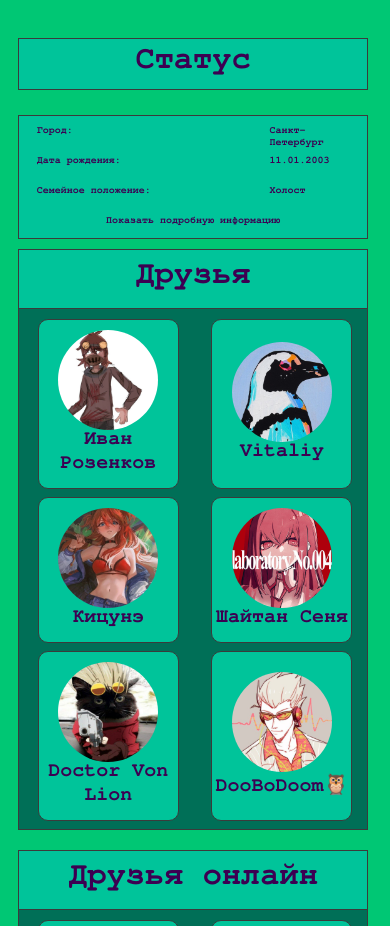
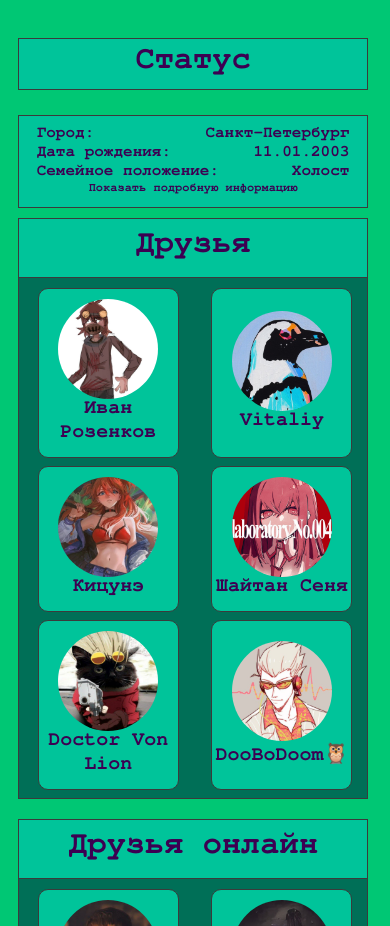
Before and after one commit to HeliandDeke/NeWoD_Socialnet, a plain HTML site: page index.html in a window 390 px wide. Shown: the part 2720-3646 px from the top of the page. Drawn offline with Linux system fonts and the light colour scheme.

Commit message:
Update style.css

```diff
--- a/style.css
+++ b/style.css
@@ -407,7 +407,7 @@ ul{
     font-size: 14px;
     display: flex;
     justify-content: space-between;
-    height: 30px;
+    height: auto;
 }
 .inf1{
     /*
@@ -821,16 +821,7 @@ ul{
         font-size: 2em;
     }
     .inf{
-        font-size: 10px;
-    }
-    .inf1{
-        width: 120px;
-    }
-    .inf2{
-        width: 80px;
-    }
-    .inf3{
-        font-size: 10px;
+        font-size: 1em;
     }
     .photos{
 
```
